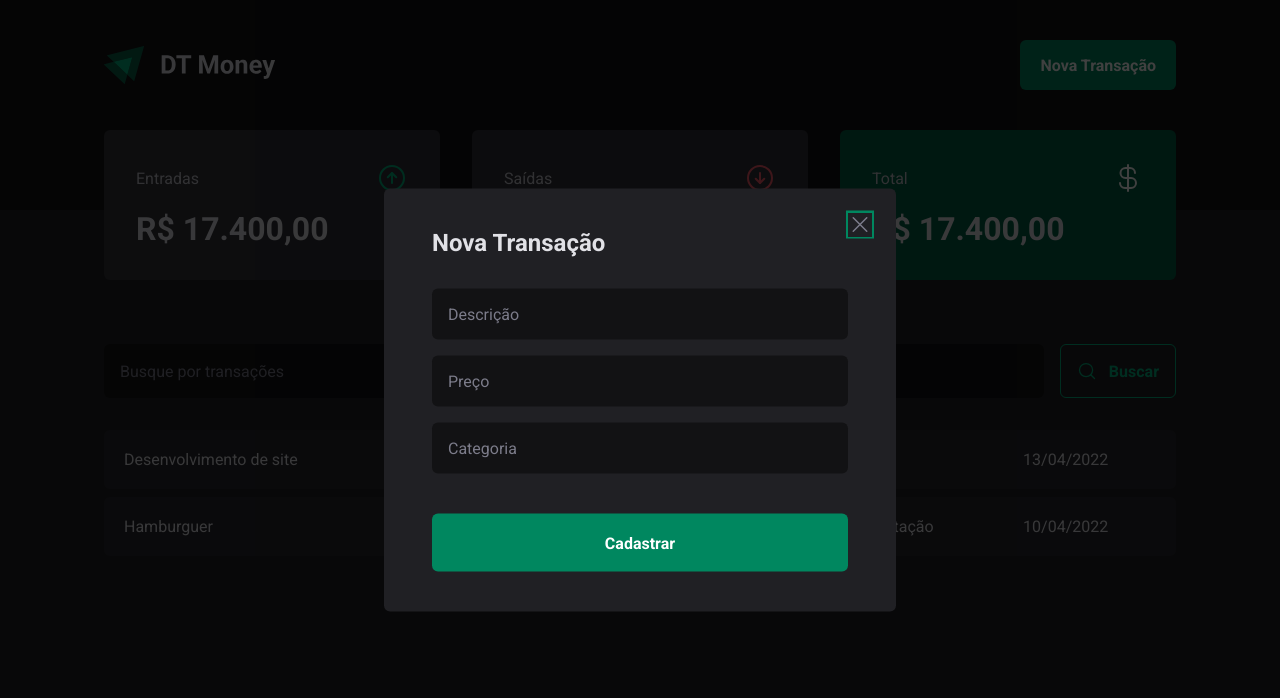
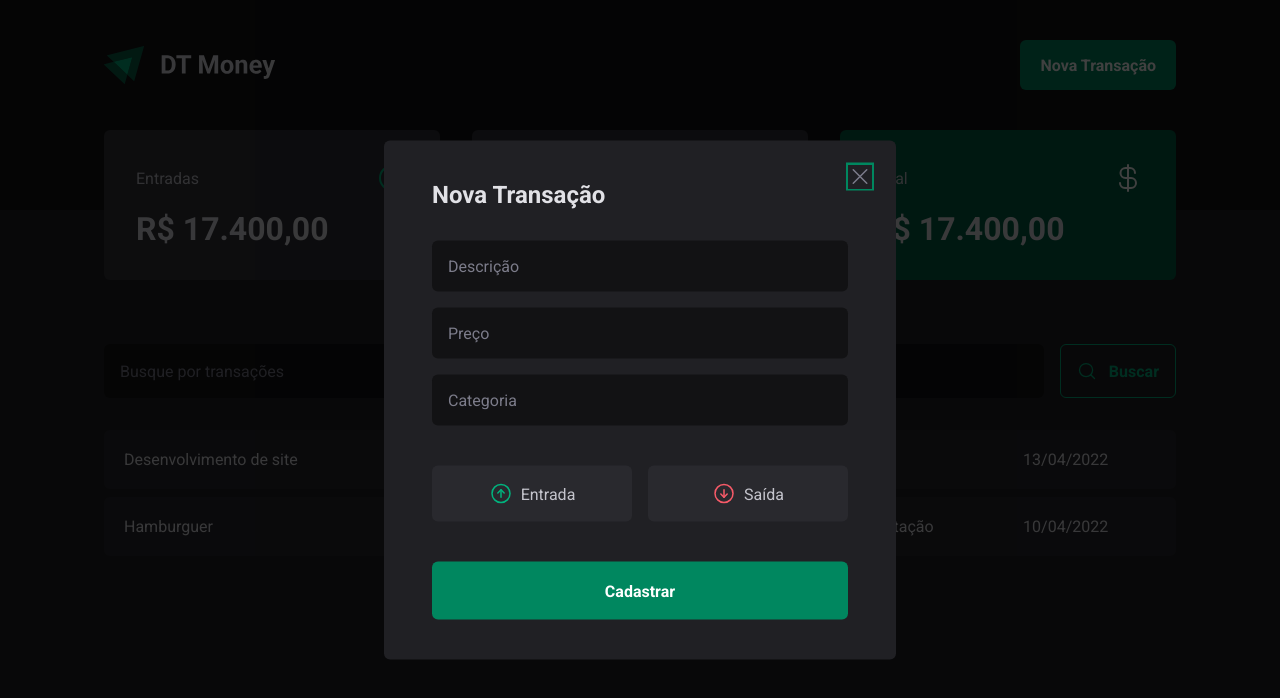
Before and after one commit to emersonmelomartins/dt-money-ignite, a React (Vite) app: page / in a window 1280 px wide. Both pictures are taken after a click on the button "Nova Transação". Shown: the top 698 px of the page. Built offline with nearby package versions, Linux system fonts and the light colour scheme.

Commit message:
NewTransactionModal RadioGroup

```diff
--- a/package.json
+++ b/package.json
@@ -11,6 +11,7 @@
   },
   "dependencies": {
     "@radix-ui/react-dialog": "^1.0.4",
+    "@radix-ui/react-radio-group": "^1.1.3",
     "@types/styled-components": "^5.1.26",
     "phosphor-react": "^1.4.1",
     "react": "^18.2.0",
--- a/src/components/Header/NewTransactionModal/index.tsx
+++ b/src/components/Header/NewTransactionModal/index.tsx
@@ -1,6 +1,12 @@
 import * as Dialog from "@radix-ui/react-dialog";
-import { X } from "phosphor-react";
-import { CloseButton, Content, Overlay } from "./styles";
+import { ArrowCircleDown, ArrowCircleUp, X } from "phosphor-react";
+import {
+  CloseButton,
+  Content,
+  Overlay,
+  TransactionType,
+  TransactionTypeButton,
+} from "./styles";
 
 export function NewTransactionModal() {
   return (
@@ -18,6 +24,17 @@
           <input type="number" placeholder="Preço" required />
           <input type="text" placeholder="Categoria" required />
 
+          <TransactionType>
+            <TransactionTypeButton variant="income" value="income">
+              <ArrowCircleUp size={24} />
+              Entrada
+            </TransactionTypeButton>
+            <TransactionTypeButton variant="outcome" value="outcome">
+              <ArrowCircleDown size={24} />
+              Saída
+            </TransactionTypeButton>
+          </TransactionType>
+
           <button type="submit">Cadastrar</button>
         </form>
       </Content>
--- a/src/components/Header/NewTransactionModal/styles.ts
+++ b/src/components/Header/NewTransactionModal/styles.ts
@@ -1,4 +1,5 @@
 import * as Dialog from "@radix-ui/react-dialog";
+import * as RadioGroup from "@radix-ui/react-radio-group";
 import styled from "styled-components";
 
 export const Overlay = styled(Dialog.Overlay)`
@@ -41,8 +42,8 @@
     button[type="submit"] {
       height: 58px;
       border: 0;
-      background: ${props => props.theme["green-500"]};
-      color: ${props => props.theme.white};
+      background: ${(props) => props.theme["green-500"]};
+      color: ${(props) => props.theme.white};
       font-weight: bold;
       padding: 0 1.25rem;
       border-radius: 6px;
@@ -50,7 +51,7 @@
       cursor: pointer;
 
       &:hover {
-        background: ${props => props.theme["green-700"]};
+        background: ${(props) => props.theme["green-700"]};
         transition: background-color 0.2s;
       }
     }
@@ -65,5 +66,47 @@
   right: 1.5rem;
   line-height: 0;
   cursor: pointer;
-  color: ${props => props.theme["gray-500"]};
+  color: ${(props) => props.theme["gray-500"]};
 `;
+
+export const TransactionType = styled(RadioGroup.Root)`
+  display: grid;
+  grid-template-columns: repeat(2, 1fr);
+  gap: 1rem;
+  margin-top: 1.5rem;
+`;
+
+interface TransactionTypeButtonProps {
+  variant: "income" | "outcome";
+}
+
+export const TransactionTypeButton = styled(RadioGroup.Item)<TransactionTypeButtonProps>`
+  background: ${props => props.theme["gray-700"]};
+  padding: 1rem;
+  display: flex;
+  align-items: center;
+  justify-content: center;
+  gap: 0.5rem;
+  border-radius: 6px;
+  cursor: pointer;
+  border: 0;
+  color: ${props => props.theme["gray-300"]};
+
+  svg {
+    color: ${props => props.variant === 'income' ? props.theme["green-300"] : props.theme["red-300"]};
+  }
+
+  &[data-state='unchecked']:hover {
+    transition: background-color 0.2s;
+    background: ${props => props.theme["gray-600"]};
+  }
+
+  &[data-state='checked'] {
+    color: ${props => props.theme.white};
+    background: ${props => props.variant === 'income' ? props.theme["green-500"] : props.theme["red-500"]};
+
+    svg {
+      color: ${props => props.theme.white};
+    }
+  }
+`;
```
Also changed, not shown: 1 other file (tests, documents, lock files or other folders).
